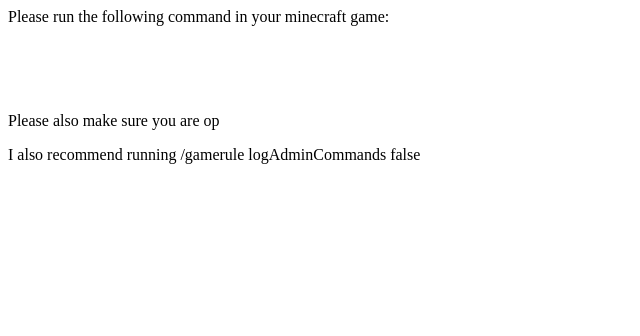
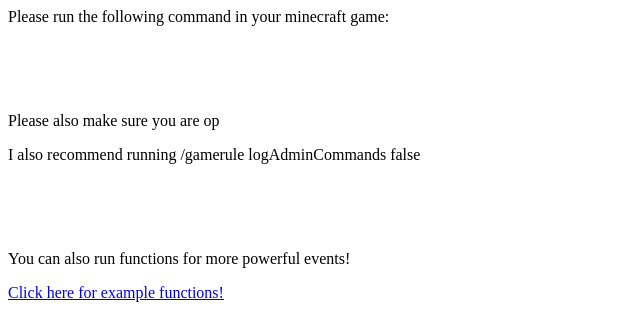
Before and after one commit to gehrigwilcox/StreamParticipationOAuthPage, a plain HTML site: page index.html in a window 1280 px wide. Shown: the whole page, without its empty margins (0-640 px from the left). Drawn offline with Linux system fonts and the light colour scheme.

Commit message:
Linked to functions

```diff
--- a/index.html
+++ b/index.html
@@ -18,6 +18,10 @@
   <p>Please also make sure you are op</p>
   <p>I also recommend running /gamerule logAdminCommands false</p>
 
+  <br><br><br>
+  <p>You can also run functions for more powerful events!</p>
+  <a href="https://github.com/lougehrig10/StreamParticipationExampleFunctions">Click here for example functions!</a>
+
 </body>
 
 </html>
```
